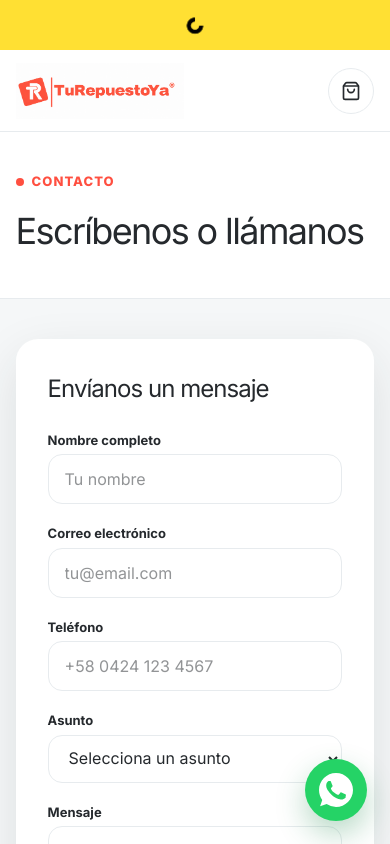
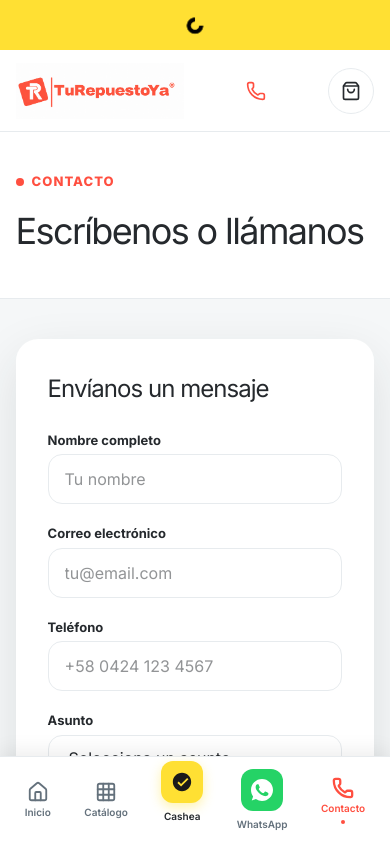
Before and after one commit to Danniely8a/turepuestoya, a Next.js app: page /contacto in a window 390 px wide. Shown: the top 844 px of the page. Built offline with nearby package versions, Linux system fonts and the light colour scheme.

Commit message:
feat: add Leads section with WhatsApp and Google Maps, update phone to 584242704828

```diff
--- a/src/app/layout.tsx
+++ b/src/app/layout.tsx
@@ -5,6 +5,7 @@ import Header from "@/components/Header";
 import Footer from "@/components/Footer";
 import CartDrawer from "@/components/CartDrawer";
 import WhatsAppButton from "@/components/WhatsAppButton";
+import MobileNav from "@/components/MobileNav";
 import { CartProvider } from "@/context/CartContext";
 
 const inter = Inter({
@@ -38,10 +39,11 @@ export default function RootLayout({
       <body className="font-[var(--font-inter)] antialiased">
         <CartProvider>
           <Header />
-          <main>{children}</main>
+          <main className="pb-[80px] md:pb-0">{children}</main>
           <Footer />
           <CartDrawer />
-          <WhatsAppButton />
+          <WhatsAppButton className="hidden md:grid" />
+          <MobileNav />
         </CartProvider>
       </body>
     </html>
--- a/src/app/page.tsx
+++ b/src/app/page.tsx
@@ -141,7 +141,7 @@ export default function Home() {
               Nuestro equipo de expertos te ayuda a encontrar la pieza correcta. Contáctanos y recibe asesoría personalizada.
             </p>
             <a
-              href="https://wa.me/5804241833450?text=Hola%2C%20necesito%20ayuda%20para%20encontrar%20un%20repuesto"
+              href="https://wa.me/584242704828?text=Hola%2C%20necesito%20ayuda%20para%20encontrar%20un%20repuesto"
               target="_blank"
               rel="noopener noreferrer"
               className="btn-primary inline-flex items-center gap-2"
--- a/src/components/CartDrawer.tsx
+++ b/src/components/CartDrawer.tsx
@@ -11,7 +11,7 @@ export default function CartDrawer() {
     if (items.length === 0) return;
     const names = items.map((item) => item.product.name).join(", ");
     window.open(
-      `https://wa.me/5804241833450?text=${encodeURIComponent(
+      `https://wa.me/584242704828?text=${encodeURIComponent(
         `Hola Tu Repuesto Ya, quisiera consultar: ${names}`
       )}`,
       "_blank"
--- a/src/components/ContactForm.tsx
+++ b/src/components/ContactForm.tsx
@@ -17,7 +17,7 @@ export default function ContactForm() {
     e.preventDefault();
     const whatsappMessage = `Hola, soy ${formData.name}. ${formData.message}. Mi correo es ${formData.email} y mi teléfono es ${formData.phone}. Asunto: ${formData.subject}`;
     window.open(
-      `https://wa.me/5804241833450?text=${encodeURIComponent(whatsappMessage)}`,
+      `https://wa.me/584242704828?text=${encodeURIComponent(whatsappMessage)}`,
       "_blank"
     );
     setSubmitted(true);
@@ -129,7 +129,7 @@ export default function ContactForm() {
               </div>
               <div>
                 <p className="font-[700]">Ventas</p>
-                <p className="text-gray-300 text-[14px]">+58 (0424) 183.34.50</p>
+                <p className="text-gray-300 text-[14px]">+58 (0424) 270.48.28</p>
               </div>
             </div>
             <div className="flex items-start gap-4">
@@ -164,7 +164,7 @@ export default function ContactForm() {
         </div>
 
         <a
-          href="https://wa.me/5804241833450?text=Hola,%20necesito%20ayuda"
+          href="https://wa.me/584242704828?text=Hola,%20necesito%20ayuda"
           target="_blank"
           rel="noopener noreferrer"
           className="block bg-[#25d366] text-white rounded-[22px] p-6 text-center hover:bg-[#1da851] transition-colors"
--- a/src/components/FAQContent.tsx
+++ b/src/components/FAQContent.tsx
@@ -82,7 +82,7 @@ export default function FAQContent() {
         <h3 className="text-[20px] mb-2">¿No encontraste tu respuesta?</h3>
         <p className="text-[#b7bec4] text-[14px] mb-6">Contáctanos directamente y te ayudaremos</p>
         <a
-          href="https://wa.me/5804241833450?text=Hola,%20tengo%20una%20pregunta"
+          href="https://wa.me/584242704828?text=Hola,%20tengo%20una%20pregunta"
           target="_blank"
           rel="noopener noreferrer"
           className="inline-block bg-[#25d366] text-white px-8 py-3 rounded-full font-[800] hover:bg-[#1da851] transition-colors"
--- a/src/components/Footer.tsx
+++ b/src/components/Footer.tsx
@@ -92,7 +92,7 @@ export default function Footer() {
         </small>
         <div className="flex items-center gap-4">
           <a
-            href="https://wa.me/5804241833450"
+            href="https://wa.me/584242704828"
             target="_blank"
             rel="noopener noreferrer"
             className="w-[36px] h-[36px] bg-[#1e242b] rounded-full grid place-items-center text-[#9da5ac] hover:bg-[#25d366] hover:text-white transition-all duration-300"
--- a/src/components/Header.tsx
+++ b/src/components/Header.tsx
@@ -4,10 +4,11 @@ import { useState, useEffect } from "react";
 import Link from "next/link";
 import Image from "next/image";
 import { useCart } from "@/context/CartContext";
-import { Search, ShoppingBag } from "lucide-react";
+import { Search, ShoppingBag, MessageCircle, MapPin, Phone, Mail, Clock, X } from "lucide-react";
 
 export default function Header() {
   const [searchQuery, setSearchQuery] = useState("");
+  const [leadsOpen, setLeadsOpen] = useState(false);
   const { totalItems, setIsOpen } = useCart();
 
   return (
@@ -25,7 +26,7 @@ export default function Header() {
       </div>
 
       {/* Header */}
-      <header className="header-el flex items-center gap-[26px] px-[4vw] border-b border-[var(--l)] sticky top-0 bg-[#fffffff2] backdrop-blur-[12px] z-20 h-[82px]">
+      <header className="header-el flex items-center gap-[26px] px-[4vw] border-b border-[var(--l)] sticky top-0 bg-[#fffffff2] backdrop-blur-[12px] z-20 h-[82px] relative">
         {/* Logo */}
         <Link href="/" className="brand flex-shrink-0">
           <Image
@@ -52,7 +53,21 @@ export default function Header() {
           <a href="#ayuda" className="text-[var(--i)] text-[14px] font-[650] no-underline hover:text-[var(--c)] transition-colors">
             Ayuda
           </a>
+          <button
+            onClick={() => setLeadsOpen(!leadsOpen)}
+            className="text-[var(--i)] text-[14px] font-[650] bg-transparent border-0 cursor-pointer hover:text-[var(--c)] transition-colors"
+          >
+            Contacto
+          </button>
         </nav>
+
+        {/* Mobile Contact Button */}
+        <button
+          onClick={() => setLeadsOpen(!leadsOpen)}
+          className="md:hidden flex items-center gap-1.5 text-[var(--c)] bg-transparent border-0 cursor-pointer ml-auto"
+        >
+          <Phone size={20} />
+        </button>
 
         {/* Search */}
         <div className="search-el hidden md:flex items-center gap-2 w-[min(280px,23vw)] py-[11px] px-[15px] border border-[var(--l)] rounded-full">
@@ -79,6 +94,103 @@ export default function Header() {
           )}
         </button>
       </header>
+
+      {/* Leads Panel */}
+      <div
+        className={`leads-panel fixed left-0 right-0 bg-white border-b border-[var(--l)] shadow-lg z-[19] transition-all duration-300 overflow-hidden ${
+          leadsOpen ? "max-h-[600px] opacity-100" : "max-h-0 opacity-0 pointer-events-none"
+        }`}
+        style={{ top: "128px" }}
+      >
+        <div className="px-[4vw] py-8 grid grid-cols-1 md:grid-cols-2 gap-8">
+          {/* Contact Info */}
+          <div className="space-y-6">
+            <div className="flex items-center justify-between mb-4">
+              <h3 className="text-[20px] font-[800] text-[var(--i)]">Contacto</h3>
+              <button
+                onClick={() => setLeadsOpen(false)}
+                className="w-[32px] h-[32px] border-0 bg-[var(--s)] rounded-full grid place-items-center cursor-pointer text-[14px] hover:bg-[var(--c)] hover:text-white transition-colors"
+              >
+                <X size={16} />
+              </button>
+            </div>
+
+            <div className="space-y-4">
+              <div className="flex items-center gap-3">
+                <div className="w-[40px] h-[40px] bg-[var(--c)]/10 rounded-full flex items-center justify-center flex-shrink-0">
+                  <Phone size={18} className="text-[var(--c)]" />
+                </div>
+                <div>
+                  <p className="font-[700] text-[14px]">WhatsApp</p>
+                  <a
+                    href="https://wa.me/584242704828?text=Hola%2C%20necesito%20ayuda"
+                    target="_blank"
+                    rel="noopener noreferrer"
+                    className="text-[var(--m)] text-[14px] no-underline hover:text-[var(--c)] transition-colors"
+                  >
+                    +58 (0424) 270.48.28
+                  </a>
+                </div>
+              </div>
+
+              <div className="flex items-center gap-3">
+                <div className="w-[40px] h-[40px] bg-[var(--c)]/10 rounded-full flex items-center justify-center flex-shrink-0">
+                  <Mail size={18} className="text-[var(--c)]" />
+                </div>
+                <div>
+                  <p className="font-[700] text-[14px]">Email</p>
+                  <p className="text-[var(--m)] text-[14px]">info@turepuestoya.com.ve</p>
+                </div>
+              </div>
+
+              <div className="flex items-center gap-3">
+                <div className="w-[40px] h-[40px] bg-[var(--c)]/10 rounded-full flex items-center justify-center flex-shrink-0">
+                  <MapPin size={18} className="text-[var(--c)]" />
+                </div>
+                <div>
+                  <p className="font-[700] text-[14px]">Ubicación</p>
+                  <p className="text-[var(--m)] text-[14px]">Caracas / Venezuela</p>
+                </div>
+              </div>
+
+              <div className="flex items-center gap-3">
+                <div className="w-[40px] h-[40px] bg-[var(--c)]/10 rounded-full flex items-center justify-center flex-shrink-0">
+                  <Clock size={18} className="text-[var(--c)]" />
+                </div>
+                <div>
+                  <p className="font-[700] text-[14px]">Horario</p>
+                  <p className="text-[var(--m)] text-[14px]">Lun - Jue: 8am - 5pm</p>
+                  <p className="text-[var(--m)] text-[14px]">Vie: 8am - 2pm</p>
+                </div>
+              </div>
+            </div>
+
+            <a
+              href="https://wa.me/584242704828?text=Hola%2C%20quiero%20consultar%20por%20un%20repuesto"
+              target="_blank"
+              rel="noopener noreferrer"
+              className="inline-flex items-center gap-2 bg-[#25d366] text-white px-6 py-3 rounded-full font-[800] hover:bg-[#1da851] transition-colors mt-4"
+            >
+              <MessageCircle size={18} />
+              Chatear por WhatsApp
+            </a>
+          </div>
+
+          {/* Google Map */}
+          <div className="rounded-[16px] overflow-hidden h-[350px] border border-[var(--l)]">
+            <iframe
+              src="https://www.google.com/maps/embed?pb=!1m18!1m12!1m3!1d3923.123456789!2d-66.9!3d10.5!2m3!1f0!2f0!3f0!3m2!1i1024!2i768!4f13.1!3m3!1m2!1s0x0%3A0x0!2zMTDCsDMwJzAwLjAiTiA2NsKwNTQnMDAuMCJX!5e0!3m2!1ses!2sve!4v1234567890"
+              width="100%"
+              height="100%"
+              style={{ border: 0 }}
+              allowFullScreen
+              loading="lazy"
+              referrerPolicy="no-referrer-when-downgrade"
+              title="Ubicación Tu Repuesto Ya"
+            />
+          </div>
+        </div>
+      </div>
     </>
   );
 }
--- /dev/null
+++ b/src/components/MobileNav.tsx
@@ -0,0 +1,95 @@
+"use client";
+
+import Link from "next/link";
+import { usePathname } from "next/navigation";
+import { Home, Grid3X3, MessageCircle, Phone } from "lucide-react";
+
+const navItems = [
+  { href: "/", label: "Inicio", icon: Home },
+  { href: "/catalogo", label: "Catálogo", icon: Grid3X3 },
+  {
+    href: "https://mobile.cashea.app/merchants/1ca57a42-aef9-4e55-8483-395049ddc7bd",
+    label: "Cashea",
+    icon: null,
+    external: true,
+    cashea: true,
+  },
+  {
+    href: "https://wa.me/5804241833450?text=Hola%2C%20quisiera%20consultar%20por%20un%20repuesto",
+    label: "WhatsApp",
+    icon: null,
+    external: true,
+    whatsapp: true,
+  },
+  { href: "/contacto", label: "Contacto", icon: Phone },
+];
+
+export default function MobileNav() {
+  const pathname = usePathname();
+
+  return (
+    <nav className="fixed bottom-0 left-0 right-0 z-50 md:hidden bg-white border-t border-[var(--l)] shadow-[0_-4px_20px_rgba(0,0,0,0.08)]">
+      <div className="flex items-center justify-around px-2 py-1 safe-area-bottom">
+        {navItems.map((item) => {
+          const isActive = pathname === item.href;
+
+          if (item.cashea) {
+            return (
+              <a
+                key={item.label}
+                href={item.href}
+                target="_blank"
+                rel="noopener noreferrer"
+                className="flex flex-col items-center justify-center gap-0.5 py-2 px-3 rounded-xl transition-all duration-200 active:scale-95"
+              >
+                <div className="w-[42px] h-[42px] bg-[#ffe033] rounded-[12px] grid place-items-center -mt-4 shadow-[0_4px_12px_rgba(255,224,51,0.4)]">
+                  <svg viewBox="0 0 24 24" width="22" height="22" fill="#1a1a1a">
+                    <path d="M12 2C6.48 2 2 6.48 2 12s4.48 10 10 10 10-4.48 10-10S17.52 2 12 2zm-1 15l-4-4 1.41-1.41L11 14.17l6.59-6.59L19 9l-8 8z"/>
+                  </svg>
+                </div>
+                <span className="text-[10px] font-[600] text-[var(--i)] mt-1">Cashea</span>
+              </a>
+            );
+          }
+
+          if (item.whatsapp) {
+            return (
+              <a
+                key={item.label}
+                href={item.href}
+                target="_blank"
+                rel="noopener noreferrer"
+                className="flex flex-col items-center justify-center gap-0.5 py-2 px-3 transition-all duration-200 active:scale-95"
+              >
+                <div className="w-[42px] h-[42px] bg-[#25d366] rounded-[12px] grid place-items-center">
+                  <svg viewBox="0 0 32 32" width="22" height="22" fill="white">
+                    <path d="M16.004 0h-.008C7.174 0 0 7.176 0 16c0 3.5 1.132 6.744 3.054 9.378L1.054 31.25l6.118-1.982A15.907 15.907 0 0016.004 32C24.826 32 32 24.822 32 16S24.826 0 16.004 0zm9.316 22.594c-.39 1.1-1.93 2.014-3.16 2.27-.836.176-1.926.316-5.594-1.2-4.692-1.918-7.71-6.72-7.94-7.026-.222-.306-1.868-2.49-1.868-4.75s1.18-3.37 1.6-3.83c.39-.46.852-.574 1.134-.574.282 0 .564.002.812.014.26.012.61-.098.948.722.39.954 1.326 3.24 1.44 3.47.114.23.19.5.038.806-.15.31-.282.5-.526.77-.244.27-.464.476-.708.766-.214.25-.456.52-.188.962.268.44 1.192 1.968 2.56 3.188 1.76 1.57 3.184 2.058 3.74 2.286.452.184.722.154.99-.092.274-.252 1.16-1.35 1.47-1.83.308-.48.62-.4 1.052-.24.436.16 2.75 1.296 3.22 1.532.47.236.782.354.898.55.116.196.116 1.14-.274 2.24z"/>
+                  </svg>
+                </div>
+                <span className="text-[10px] font-[600] text-[var(--m)] mt-1">WhatsApp</span>
+              </a>
+            );
+          }
+
+          const Icon = item.icon;
+
+          return (
+            <Link
+              key={item.label}
+              href={item.href}
+              className={`flex flex-col items-center justify-center gap-0.5 py-2 px-3 transition-all duration-200 active:scale-95 ${
+                isActive ? "text-[var(--c)]" : "text-[var(--m)]"
+              }`}
+            >
+              <Icon size={22} strokeWidth={isActive ? 2.5 : 2} />
+              <span className="text-[10px] font-[600]">{item.label}</span>
+              {isActive && (
+                <span className="w-1 h-1 bg-[var(--c)] rounded-full mt-0.5" />
+              )}
+            </Link>
+          );
+        })}
+      </div>
+    </nav>
+  );
+}
--- a/src/components/ProductCard.tsx
+++ b/src/components/ProductCard.tsx
@@ -20,7 +20,7 @@ export default function ProductCard({ product }: { product: Product }) {
 
   const handleWhatsApp = () => {
     const msg = encodeURIComponent(`Hola, me interesa el producto: ${product.name}. ¿Está disponible?`);
-    window.open(`https://wa.me/5804241833450?text=${msg}`, "_blank");
+    window.open(`https://wa.me/584242704828?text=${msg}`, "_blank");
   };
 
   return (
--- a/src/components/WhatsAppButton.tsx
+++ b/src/components/WhatsAppButton.tsx
@@ -1,10 +1,10 @@
-export default function WhatsAppButton() {
+export default function WhatsAppButton({ className = "" }: { className?: string }) {
   return (
     <a
       href="https://wa.me/5804241833450?text=Hola%20Tu%20Repuesto%20Ya%2C%20quisiera%20consultar%20por%20un%20repuesto"
       target="_blank"
       rel="noopener noreferrer"
-      className="wa-float fixed right-[23px] bottom-[23px] z-[25] w-[62px] h-[62px] rounded-full bg-[#25d366] text-white no-underline grid place-items-center shadow-[0_13px_30px_#1482434d] hover:scale-110 transition-transform"
+      className={`wa-float fixed right-[23px] bottom-[23px] z-[25] w-[62px] h-[62px] rounded-full bg-[#25d366] text-white no-underline grid place-items-center shadow-[0_13px_30px_#1482434d] hover:scale-110 transition-transform ${className}`}
     >
       <span className="wa-tooltip absolute right-[72px] bg-white text-[var(--i)] text-[13px] font-[700] py-[10px] px-[13px] rounded-[11px] whitespace-nowrap shadow-[var(--sh)] hidden md:block">
         ¿Necesitas ayuda?
```
